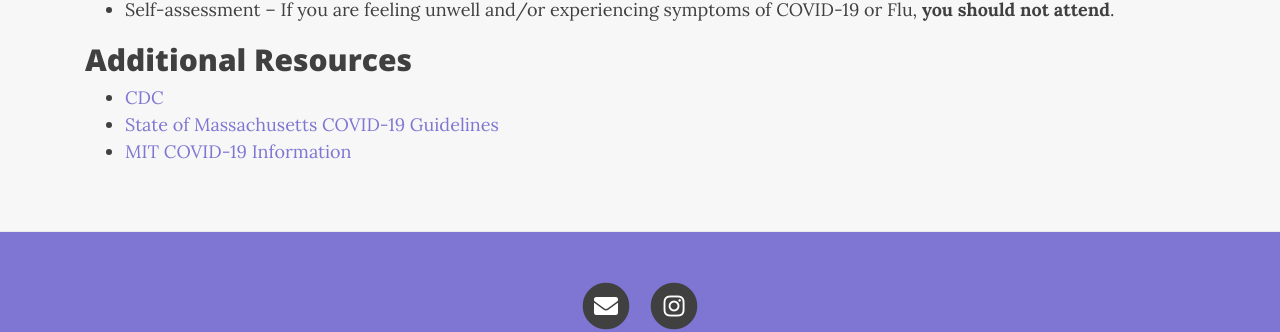
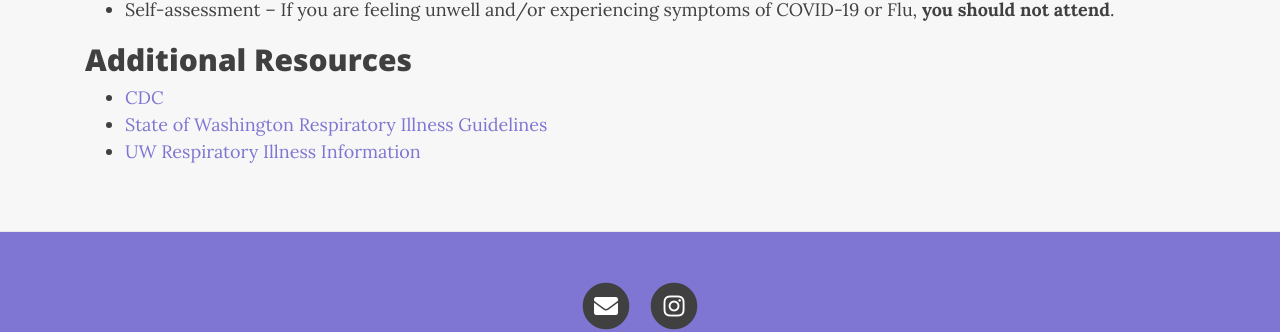
Before and after one commit to graduateclimateconference/graduateclimateconference.github.io, a Jekyll site: the page built from covid.md, in a window 1280 px wide and 900 px high, scrolled down 720 px. Shown: the part 435-767 px from the top of the window. Built offline with Jekyll 4.4.1, drawn with Linux system fonts in a browser that asks for light colours; nearby versions of some CDN libraries.

Commit message:
Update covid.md

```diff
--- a/covid.md
+++ b/covid.md
@@ -21,6 +21,6 @@ Attendees who feel ill or experience any [symptoms of COVID-19](https://www.cdc.
 - Self-assessment – If you are feeling unwell and/or experiencing symptoms of COVID-19 or Flu, **you should not attend**.
 
 ## Additional Resources
-- [CDC](https://www.cdc.gov/coronavirus/2019-nCoV/index.html){:target="_blank"}
-- [State of Massachusetts COVID-19 Guidelines](https://www.mass.gov/covid-19-updates-and-information){:target="_blank"}
-- [MIT COVID-19 Information](https://now.mit.edu/){:target="_blank"}
+- [CDC](https://www.cdc.gov/respiratory-viruses/index.html){:target="_blank"}
+- [State of Washington Respiratory Illness Guidelines](ehs.washington.edu/communicable-diseases/respiratory-illness-resources?_gl=…){:target="_blank"}
+- [UW Respiratory Illness Information](doh.wa.gov/emergencies/covid-19/prevent-spreading-respiratory-viruses){:target="_blank"}
```
